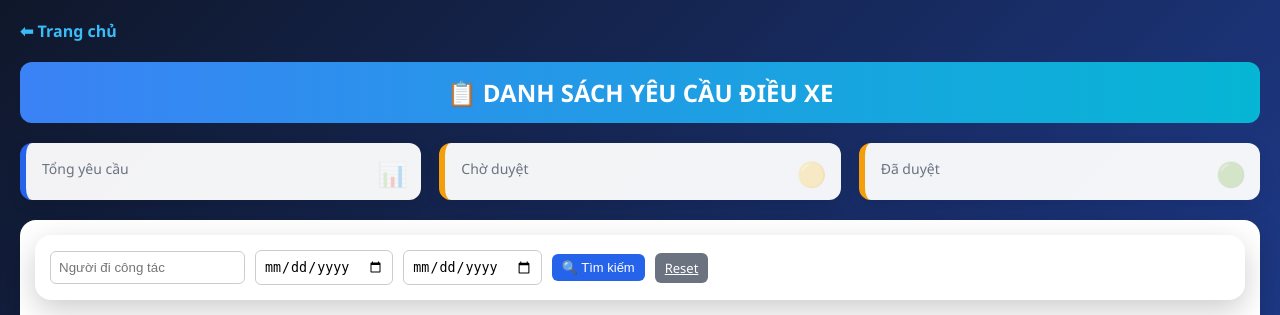
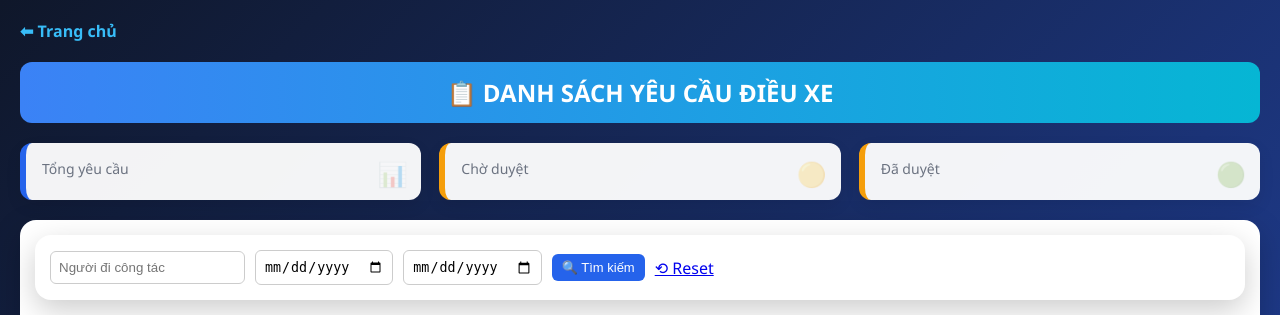
Before and after one commit to conkiencon2016-max/quanly-xe, a Flask app: template templates/danh_sach_yeu_cau.html in a window 1280 px wide. Shown: the top 315 px of the page. Run offline with Flask 3, Linux system fonts and the light colour scheme; the template is opened without the code that fills it, so the values that code supplies are empty.

Commit message:
Update danh_sach_yeu_cau.html

```diff
--- a/templates/danh_sach_yeu_cau.html
+++ b/templates/danh_sach_yeu_cau.html
@@ -247,9 +247,9 @@ select{
 
     <button class="btn">🔍 Tìm kiếm</button>
 
-    <a href="/danh-sach-yeu-cau" class="btn" style="background:#6b7280">
-        Reset
-    </a>
+    <a href="/danh-sach-yeu-cau" class="btn-reset">
+    ⟲ Reset
+</a>
 
 </form>
 
```
